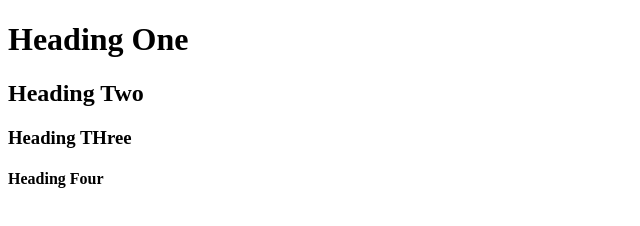
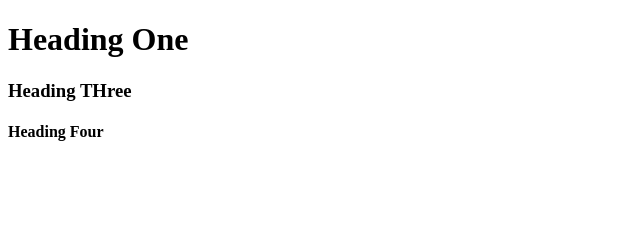
Before and after one commit to Shaik-GitHubb/Portfolio, a plain HTML site: page index.html in a window 1280 px wide. Shown: the whole page, without its empty margins (0-640 px from the left). Drawn offline with Linux system fonts and the light colour scheme.

Commit message:
This is index and readme changes

```diff
--- a/index.html
+++ b/index.html
@@ -7,7 +7,6 @@
 </head>
 <body>
     <h1>Heading One</h1>
-    <h2>Heading Two</h2>
     <h3>Heading THree</h3>
     <h4>Heading Four</h4>
 
```
Also changed, not shown: 1 other file.
